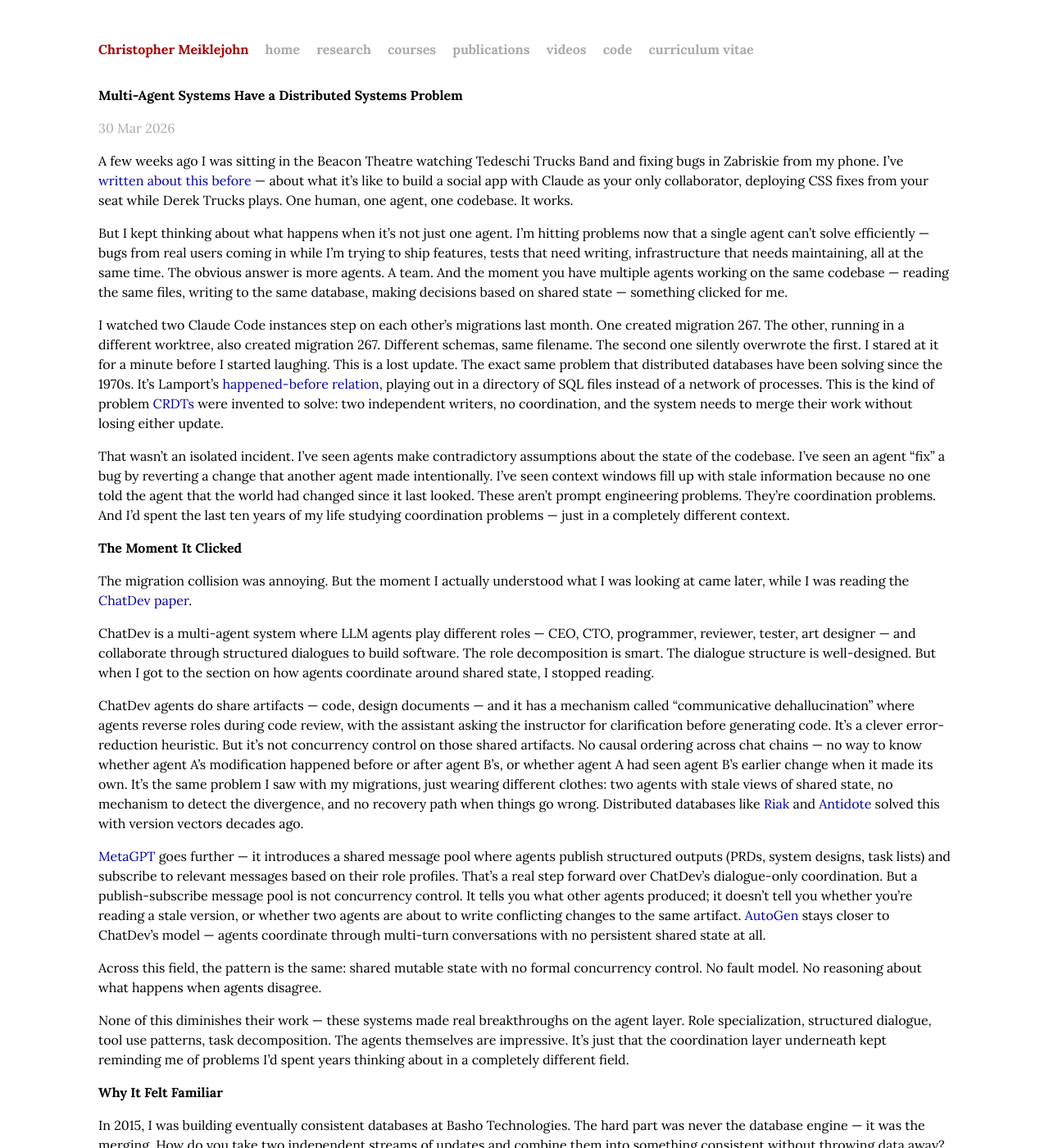
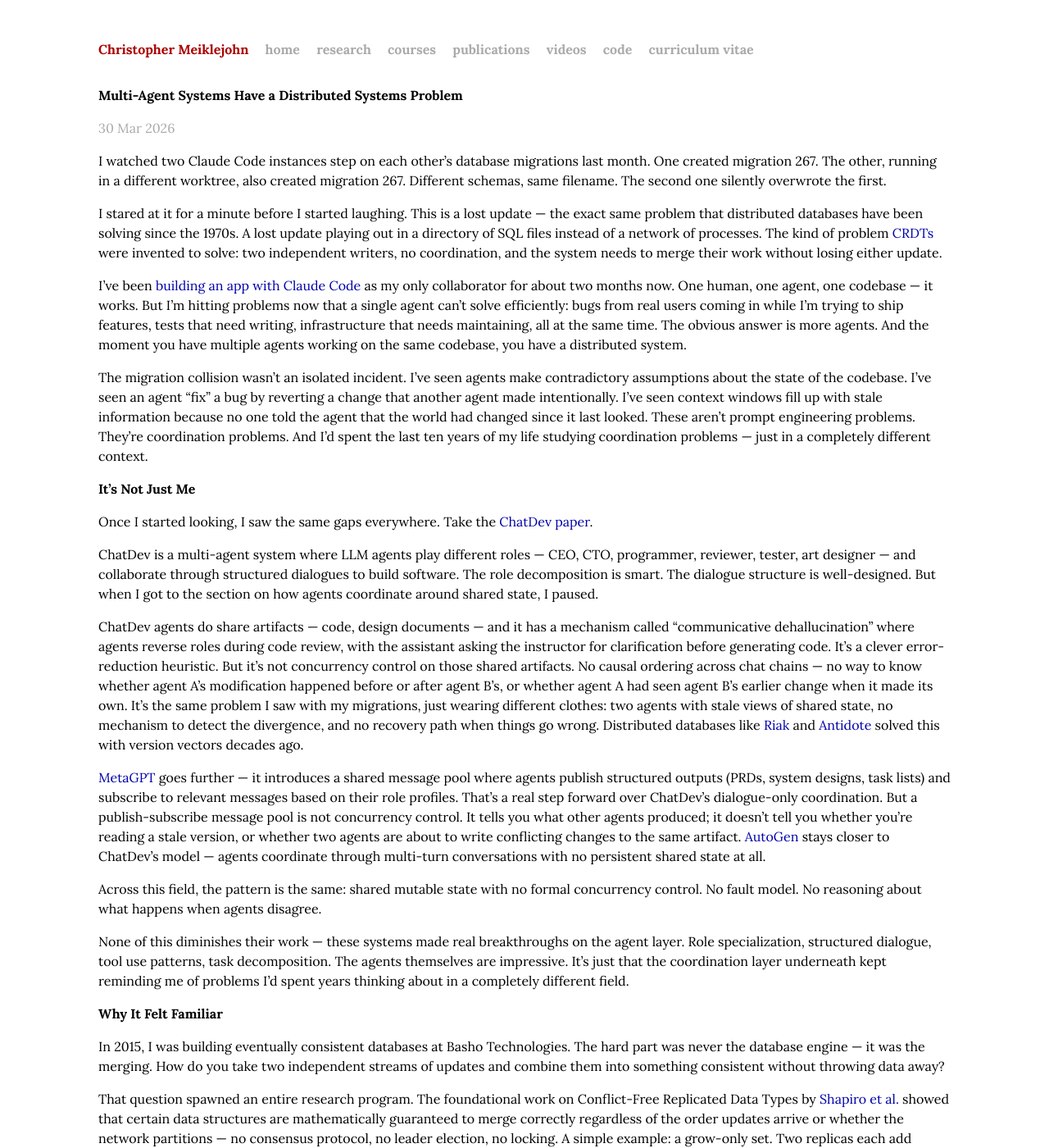
Before and after one commit to cmeiklejohn/cmeiklejohn.github.io, a Jekyll site: the page built from _posts/2026-03-30-multi-agent-systems-have-a-distributed-systems-problem.markdown, in a window 1280 px wide and 1400 px high. Shown: the whole window at 82% size. Built offline with Jekyll 4.4.1, drawn with Linux system fonts in a browser that asks for light colours; some web fonts are replaced; some of the changed text lies outside the part shown.

Commit message:
Add CRDT example, address critique: tighten throughout
- Added grow-only set example to make CRDTs concrete
- Lead with migration collision instead of burying it
- Renamed "The Moment It Clicked" to "It's Not Just Me" to avoid
  re-narrating the same realization
- Fixed "stopped reading" → "paused"
- Cut LoJack detail (Rovio + PPDP award is enough)
- Merged redundant closing paragraphs into one
- Removed duplicate Lamport citation from opening

https://claude.ai/code/session_018mjBVoMgWwm8eLhnnMXsGy

```diff
--- a/_posts/2026-03-30-multi-agent-systems-have-a-distributed-systems-problem.markdown
+++ b/_posts/2026-03-30-multi-agent-systems-have-a-distributed-systems-problem.markdown
@@ -6,19 +6,19 @@ group: ai
 categories: ai agents distributed zabriskie
 ---
 
-A few weeks ago I was sitting in the Beacon Theatre watching Tedeschi Trucks Band and fixing bugs in Zabriskie from my phone. I've [written about this before](/ai/zabriskie/development/2026/03/29/the-show-is-happening-right-now-and-nothing-works.html) — about what it's like to build a social app with Claude as your only collaborator, deploying CSS fixes from your seat while Derek Trucks plays. One human, one agent, one codebase. It works.
+I watched two Claude Code instances step on each other's database migrations last month. One created migration 267. The other, running in a different worktree, also created migration 267. Different schemas, same filename. The second one silently overwrote the first.
 
-But I kept thinking about what happens when it's not just one agent. I'm hitting problems now that a single agent can't solve efficiently — bugs from real users coming in while I'm trying to ship features, tests that need writing, infrastructure that needs maintaining, all at the same time. The obvious answer is more agents. A team. And the moment you have multiple agents working on the same codebase — reading the same files, writing to the same database, making decisions based on shared state — something clicked for me.
+I stared at it for a minute before I started laughing. This is a lost update — the exact same problem that distributed databases have been solving since the 1970s. A lost update playing out in a directory of SQL files instead of a network of processes. The kind of problem [CRDTs](https://hal.inria.fr/inria-00555588) were invented to solve: two independent writers, no coordination, and the system needs to merge their work without losing either update.
 
-I watched two Claude Code instances step on each other's migrations last month. One created migration 267. The other, running in a different worktree, also created migration 267. Different schemas, same filename. The second one silently overwrote the first. I stared at it for a minute before I started laughing. This is a lost update. The exact same problem that distributed databases have been solving since the 1970s. It's Lamport's [happened-before relation](https://lamport.azurewebsites.net/pubs/time-clocks.pdf), playing out in a directory of SQL files instead of a network of processes. This is the kind of problem [CRDTs](https://hal.inria.fr/inria-00555588) were invented to solve: two independent writers, no coordination, and the system needs to merge their work without losing either update.
+I've been [building an app with Claude Code](/ai/zabriskie/development/2026/03/29/the-show-is-happening-right-now-and-nothing-works.html) as my only collaborator for about two months now. One human, one agent, one codebase — it works. But I'm hitting problems now that a single agent can't solve efficiently: bugs from real users coming in while I'm trying to ship features, tests that need writing, infrastructure that needs maintaining, all at the same time. The obvious answer is more agents. And the moment you have multiple agents working on the same codebase, you have a distributed system.
 
-That wasn't an isolated incident. I've seen agents make contradictory assumptions about the state of the codebase. I've seen an agent "fix" a bug by reverting a change that another agent made intentionally. I've seen context windows fill up with stale information because no one told the agent that the world had changed since it last looked. These aren't prompt engineering problems. They're coordination problems. And I'd spent the last ten years of my life studying coordination problems — just in a completely different context.
+The migration collision wasn't an isolated incident. I've seen agents make contradictory assumptions about the state of the codebase. I've seen an agent "fix" a bug by reverting a change that another agent made intentionally. I've seen context windows fill up with stale information because no one told the agent that the world had changed since it last looked. These aren't prompt engineering problems. They're coordination problems. And I'd spent the last ten years of my life studying coordination problems — just in a completely different context.
 
-## The Moment It Clicked
+## It's Not Just Me
 
-The migration collision was annoying. But the moment I actually understood what I was looking at came later, while I was reading the [ChatDev paper](https://arxiv.org/abs/2307.07924).
+Once I started looking, I saw the same gaps everywhere. Take the [ChatDev paper](https://arxiv.org/abs/2307.07924).
 
-ChatDev is a multi-agent system where LLM agents play different roles — CEO, CTO, programmer, reviewer, tester, art designer — and collaborate through structured dialogues to build software. The role decomposition is smart. The dialogue structure is well-designed. But when I got to the section on how agents coordinate around shared state, I stopped reading.
+ChatDev is a multi-agent system where LLM agents play different roles — CEO, CTO, programmer, reviewer, tester, art designer — and collaborate through structured dialogues to build software. The role decomposition is smart. The dialogue structure is well-designed. But when I got to the section on how agents coordinate around shared state, I paused.
 
 ChatDev agents do share artifacts — code, design documents — and it has a mechanism called "communicative dehallucination" where agents reverse roles during code review, with the assistant asking the instructor for clarification before generating code. It's a clever error-reduction heuristic. But it's not concurrency control on those shared artifacts. No causal ordering across chat chains — no way to know whether agent A's modification happened before or after agent B's, or whether agent A had seen agent B's earlier change when it made its own. It's the same problem I saw with my migrations, just wearing different clothes: two agents with stale views of shared state, no mechanism to detect the divergence, and no recovery path when things go wrong. Distributed databases like [Riak](https://docs.riak.com/riak/kv/latest/learn/concepts/causal-context/index.html) and [Antidote](https://www.antidotedb.eu/) solved this with version vectors decades ago.
 
@@ -32,9 +32,9 @@ None of this diminishes their work — these systems made real breakthroughs on
 
 In 2015, I was building eventually consistent databases at Basho Technologies. The hard part was never the database engine — it was the merging. How do you take two independent streams of updates and combine them into something consistent without throwing data away?
 
-That question spawned an entire research program. The foundational work on Conflict-Free Replicated Data Types by [Shapiro et al.](https://hal.inria.fr/inria-00555588) showed that certain data structures are mathematically guaranteed to merge correctly regardless of the order updates arrive or whether the network partitions — no consensus protocol, no leader election, no locking. The EU's [SyncFree project](https://syncfree.lip6.fr) built on that foundation, bringing together researchers across Europe to make CRDTs practical for large-scale systems — producing [Antidote](https://www.antidotedb.eu/), a CRDT-native database, and a body of work on [highly available transactions](https://haslab.wordpress.com/2015/07/07/antidote-the-cure-for-your-cloud-database/) over replicated state.
+That question spawned an entire research program. The foundational work on Conflict-Free Replicated Data Types by [Shapiro et al.](https://hal.inria.fr/inria-00555588) showed that certain data structures are mathematically guaranteed to merge correctly regardless of the order updates arrive or whether the network partitions — no consensus protocol, no leader election, no locking. A simple example: a grow-only set. Two replicas each add elements independently — replica A adds "user_1", replica B adds "user_2". When they reconnect, the merge is just a set union: {"user_1", "user_2"}. No conflict. No data loss. The math guarantees it. The EU's [SyncFree project](https://syncfree.lip6.fr) built on that foundation, bringing together researchers across Europe to make CRDTs practical for large-scale systems — producing [Antidote](https://www.antidotedb.eu/), a CRDT-native database, and a body of work on [highly available transactions](https://haslab.wordpress.com/2015/07/07/antidote-the-cure-for-your-cloud-database/) over replicated state.
 
-I spent my PhD working on [Lasp](https://arxiv.org/abs/1510.07191), which tried to take the CRDT thinking a step further: instead of just using CRDTs as data structures, Lasp made them the basis for coordination-free distributed programming. Programs in Lasp computed over CRDTs directly — maps, filters, folds — so the entire application inherited their convergence guarantees. As part of SyncFree's partnership with [Rovio Entertainment](https://www.rovio.com/), we demonstrated that CRDTs could be used at scale in controlled experiments with real outcomes, running Lasp on over 1,000 nodes on AWS — at the time, one of the largest CRDT deployments in academic research. It ended up in LoJack's stolen car recovery service across South America. That work received the PPDP 10-year most influential paper award last year.
+I spent my PhD working on [Lasp](https://arxiv.org/abs/1510.07191), which tried to take the CRDT thinking a step further: instead of just using CRDTs as data structures, Lasp made them the basis for coordination-free distributed programming. Programs in Lasp computed over CRDTs directly — maps, filters, folds — so the entire application inherited their convergence guarantees. As part of SyncFree's partnership with [Rovio Entertainment](https://www.rovio.com/), we demonstrated that CRDTs could be used at scale in controlled experiments with real outcomes, running Lasp on over 1,000 nodes on AWS — at the time, one of the largest CRDT deployments in academic research. That work received the PPDP 10-year most influential paper award last year.
 
 Then came [Partisan](https://arxiv.org/abs/1802.02652), a distributed runtime that gave us control over the network layer: swap topologies, interpose on every message, inject faults directly into the runtime. And then [Filibuster](https://www.filibuster.cloud), which extracted those fault injection ideas and applied them to microservices — systematically injecting timeouts, connection errors, and unexpected responses into HTTP and gRPC calls to catch bugs during development instead of production.
 
@@ -54,9 +54,7 @@ Here's what I think people are missing about multi-agent systems: the distribute
 
 These aren't hypothetical concerns. I've hit every one of them building Zabriskie with multiple Claude Code instances. And they emerge in any multi-agent architecture regardless of how clever the prompt engineering is, because they're properties of the architecture itself — multiple writers, no shared clock, partial failure.
 
-What fascinates me is that these are all problems with known solutions — or at least, known solutions in the distributed systems world. Fifty years of research on formal models for concurrent access, data structures that merge automatically, techniques for systematically testing every failure mode. None of this has made it into the multi-agent stack yet. And I'm genuinely not sure how much of it transfers cleanly.
-
-Lasp showed that if you build on CRDTs, convergence comes for free — but LLM agents aren't database replicas. They hallucinate. They lose context. They make confident decisions based on incomplete information. Partisan and Filibuster showed you can systematically verify coordination by injecting every failure you can think of — but the failure modes for agents (context overflow, hallucinated fixes, contradictory beliefs) are strange new versions of network partitions and crashed processes. The structural parallels are strong. Whether the techniques actually carry over, and what has to change when they do — that's the part I find genuinely exciting to think about.
+What fascinates me is that these are all problems with known solutions — or at least, known solutions in the distributed systems world. Fifty years of research on formal models for concurrent access, data structures that merge automatically, techniques for systematically testing every failure mode. None of this has made it into the multi-agent stack yet. And I'm genuinely not sure how much of it transfers cleanly. LLM agents aren't database replicas — they hallucinate, they lose context, they make confident decisions based on incomplete information. The structural parallels are strong, but whether the techniques actually carry over, and what has to change when they do, is an open question. It's also the most interesting question I've encountered in a long time.
 
 *I'm going to keep exploring this space. If you're thinking about these problems too, I'd love to hear from you.*
 
```
